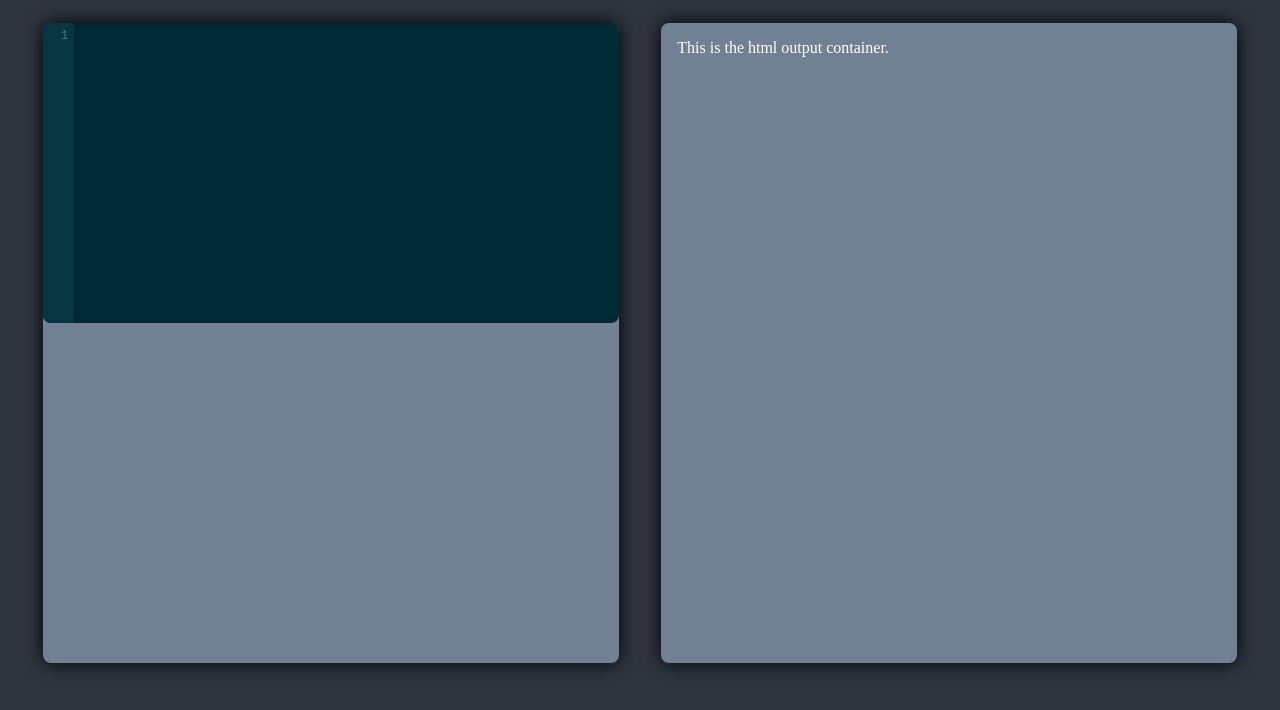
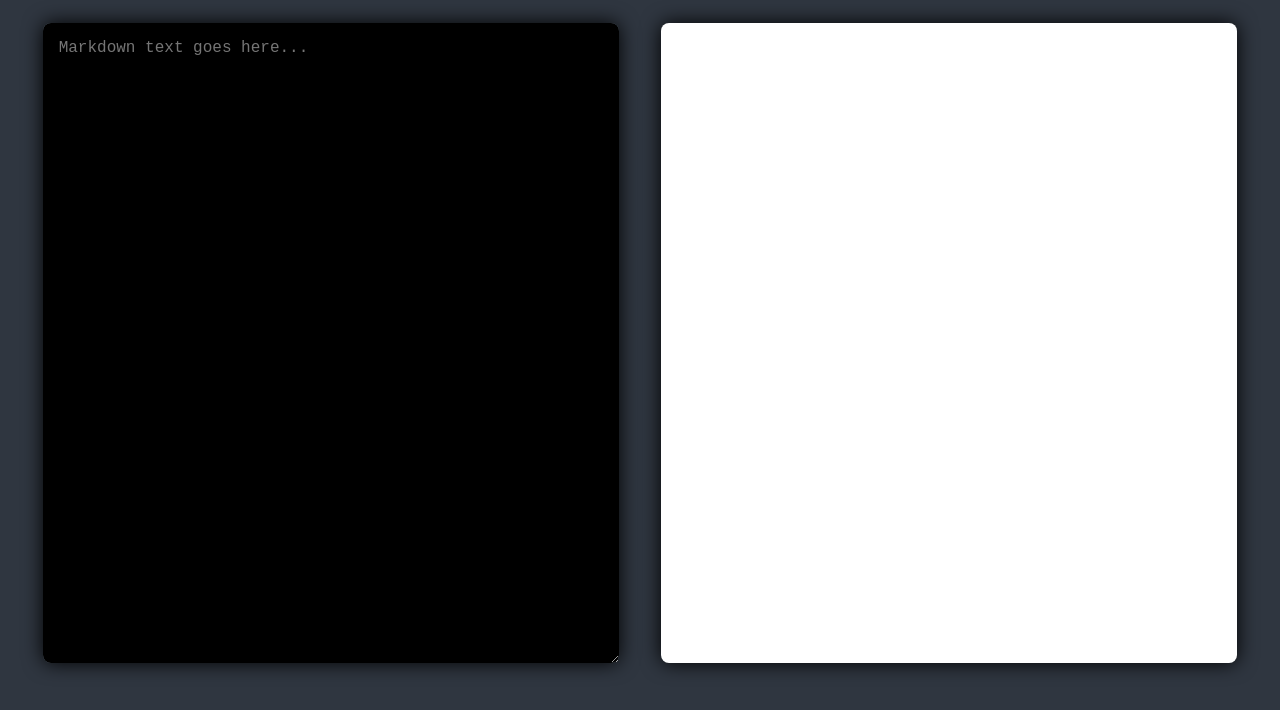
Before and after one commit to DaniAbdulm/Markdown-to-HTML, a website: page index.html in a window 1280 px wide. Shown: the part 90-800 px from the top of the page. Drawn offline with nearby package versions, Linux system fonts and the light colour scheme.

Commit message:
Fixed left pane bugs

```diff
--- a/index.html
+++ b/index.html
@@ -9,15 +9,16 @@
     <link rel="stylesheet" href="style.css">
 
     <!-- CodeMirror CSS -->
-<link rel="stylesheet" href="https://cdnjs.cloudflare.com/ajax/libs/codemirror/5.65.2/codemirror.min.css">
+    <link rel="stylesheet" href="https://cdnjs.cloudflare.com/ajax/libs/codemirror/5.65.2/codemirror.min.css">
+    <script src="https://cdnjs.cloudflare.com/ajax/libs/codemirror/5.65.2/codemirror.min.js"></script>
 
-<!-- CodeMirror JS -->
-<script src="https://cdnjs.cloudflare.com/ajax/libs/codemirror/5.65.2/codemirror.min.js"></script>
+    <!-- CodeMirror Markdown Mode -->
+    <script src="https://cdnjs.cloudflare.com/ajax/libs/codemirror/5.65.2/mode/markdown/markdown.min.js"></script>
+    <link rel="stylesheet" href="https://cdnjs.cloudflare.com/ajax/libs/codemirror/5.65.2/theme/solarized.min.css">
 
-<!-- CodeMirror Markdown Mode -->
-<script src="https://cdnjs.cloudflare.com/ajax/libs/codemirror/5.65.2/mode/markdown/markdown.min.js"></script>
-<link rel="stylesheet" href="https://cdnjs.cloudflare.com/ajax/libs/codemirror/5.65.2/theme/solarized.min.css">
-<title>LiveMark - Markdown to HTML</title>
+    <script src="https://cdn.jsdelivr.net/npm/marked@3.0.7/marked.min.js"></script>
+
+    <title>LiveMark - Markdown to HTML</title>
 </head>
 <body>
     <div class="nav">
@@ -29,11 +30,9 @@
     </div>
     <div class="container">
         <div class="markdown-container">
-            <textarea class="markdown-editor" name="" id="markdown-editor"></textarea>
+            <textarea class="markdown-editor" placeholder="Markdown text goes here..." id="markdown-editor"></textarea>
         </div>
-        <div class="html-container">
-            This is the html output container.
-        </div>
+        <div class="html-container" id="html-container"></div>
     </div>
 
     <script src="script.js"></script>
--- a/package.json
+++ b/package.json
@@ -1,5 +1,6 @@
 {
   "dependencies": {
-    "codemirror": "^6.0.1"
+    "codemirror": "^6.0.1",
+    "marked": "^14.0.0"
   }
 }
--- a/script.js
+++ b/script.js
@@ -1,8 +1,26 @@
-//for markdown editor
-const editor = CodeMirror.fromTextArea(document.getElementById("markdown-editor"), {
-    mode: "markdown", //setting the mode to markdown
-    lineNumbers: true,
-    lineWrapping: true,
-    theme: "solarized dark",
-    placeholder: "Markdown code goes here..."
+
+document.addEventListener('DOMContentLoaded', () => {
+    const markdownInput = document.getElementById('markdown-editor');
+    const htmlOutput = document.getElementById('html-container');
+
+    //converting markdown to HTML and updating the preview pane
+    function updateHTML(markdownText) {
+        const htmlContent = marked(markdownText);
+        htmlOutput.innerHTML = htmlContent;
+    }
+
+    //live updating event listener
+    markdownInput.addEventListener('input', () => {
+        const markdownText = markdownInput.value;
+        updateHTML(markdownText);
+        autosave(markdownText);
+    });
+
+    //autosave the content to local storage
+    function autosave(content) {
+        localStorage.setItem('markdownContent', content);
+    }
+
+    //initial conversion and rendering
+    updateHTML(markdownInput.value);
 });
--- a/style.css
+++ b/style.css
@@ -56,6 +56,19 @@ html {
     box-shadow: 0px 0px 20px black;
     color: white;
 }
+.markdown-editor{
+    width: 100%;
+    height: 80vh;
+    border-radius: 8px;
+    background-color: black;
+    color: white;
+    padding: 1rem;
+    border: none;
+    font-size: 1rem;
+}
+.markdown-editor:focus{
+    border: none;
+}
 
 .CodeMirror {
     width: 100%;
@@ -69,7 +82,8 @@ html {
     border-radius: 8px;
     height: 80vh;
     padding: 1rem;
-    background-color: #718093;
+    background-color: white;
     box-shadow: 0px 0px 20px black;
-    color: white;
+    color: black;
+    font-family: 'Inter', sans-serif;
 }
```
Also changed, not shown: 1 other file.
